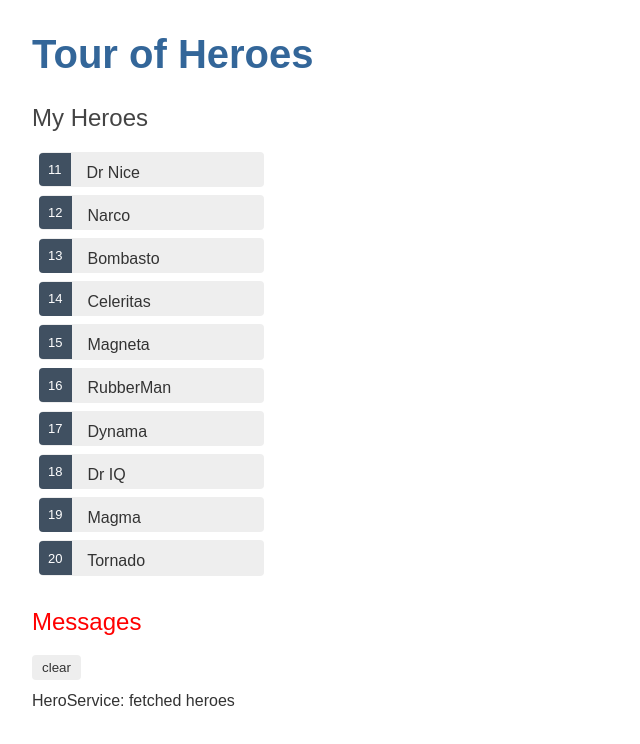
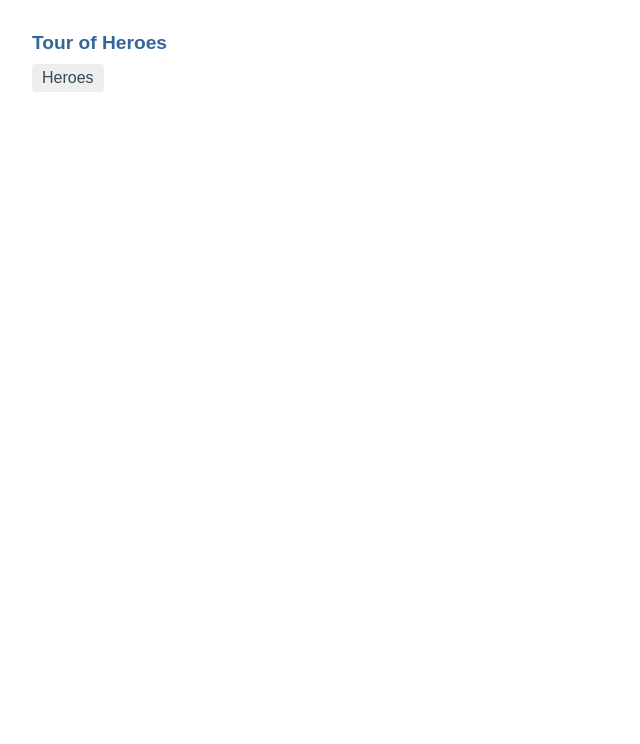
Before and after one commit to Wyzzard123/Angular-Official-Tutorial-App, an Angular app: page / in a window 1280 px wide. Shown: the top 744 px of the page, without its empty margins (0-640 px from the left). Built offline with nearby package versions, Linux system fonts and the light colour scheme.

Commit message:
Added routing module and some styling to appcomponent

```diff
--- a/src/app/app.component.css
+++ b/src/app/app.component.css
@@ -0,0 +1,28 @@
+/* AppComponent's private CSS styles */
+h1 {
+  font-size: 1.2em;
+  margin-bottom: 0;
+}
+h2 {
+  font-size: 2em;
+  margin-top: 0;
+  padding-top: 0;
+}
+nav a {
+  padding: 5px 10px;
+  text-decoration: none;
+  margin-top: 10px;
+  display: inline-block;
+  background-color: #eee;
+  border-radius: 4px;
+}
+nav a:visited, a:link {
+  color: #334953;
+}
+nav a:hover {
+  color: #039be5;
+  background-color: #cfd8dc;
+}
+nav a.active {
+  color: #039be5;
+}
--- a/src/app/app.component.html
+++ b/src/app/app.component.html
@@ -1,3 +1,6 @@
 <h1>{{ title }}</h1>
-<app-heroes></app-heroes>
+<nav>
+  <a routerLink="/heroes">Heroes</a>
+</nav>
+<router-outlet></router-outlet>
 <app-messages></app-messages>
```
Also changed, not shown: src/app/app-routing.module.ts (+7 -4 lines).
